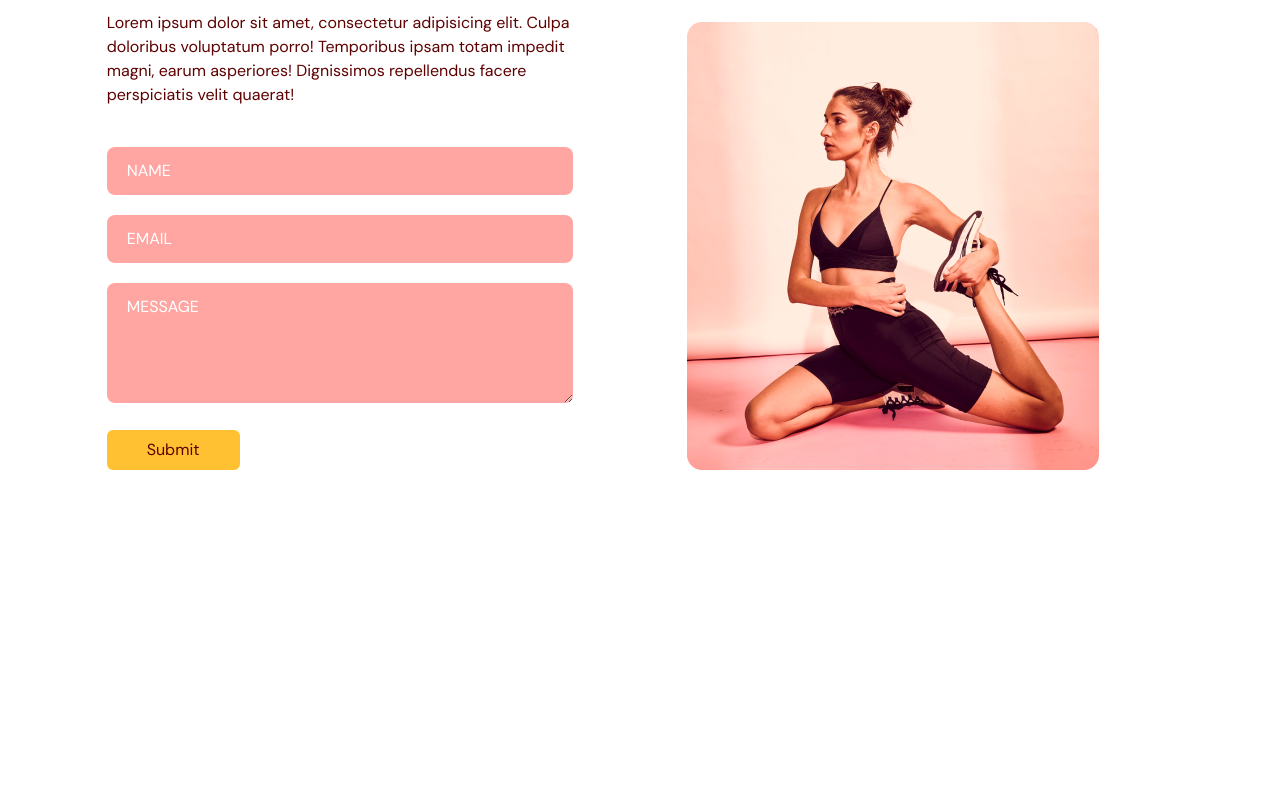
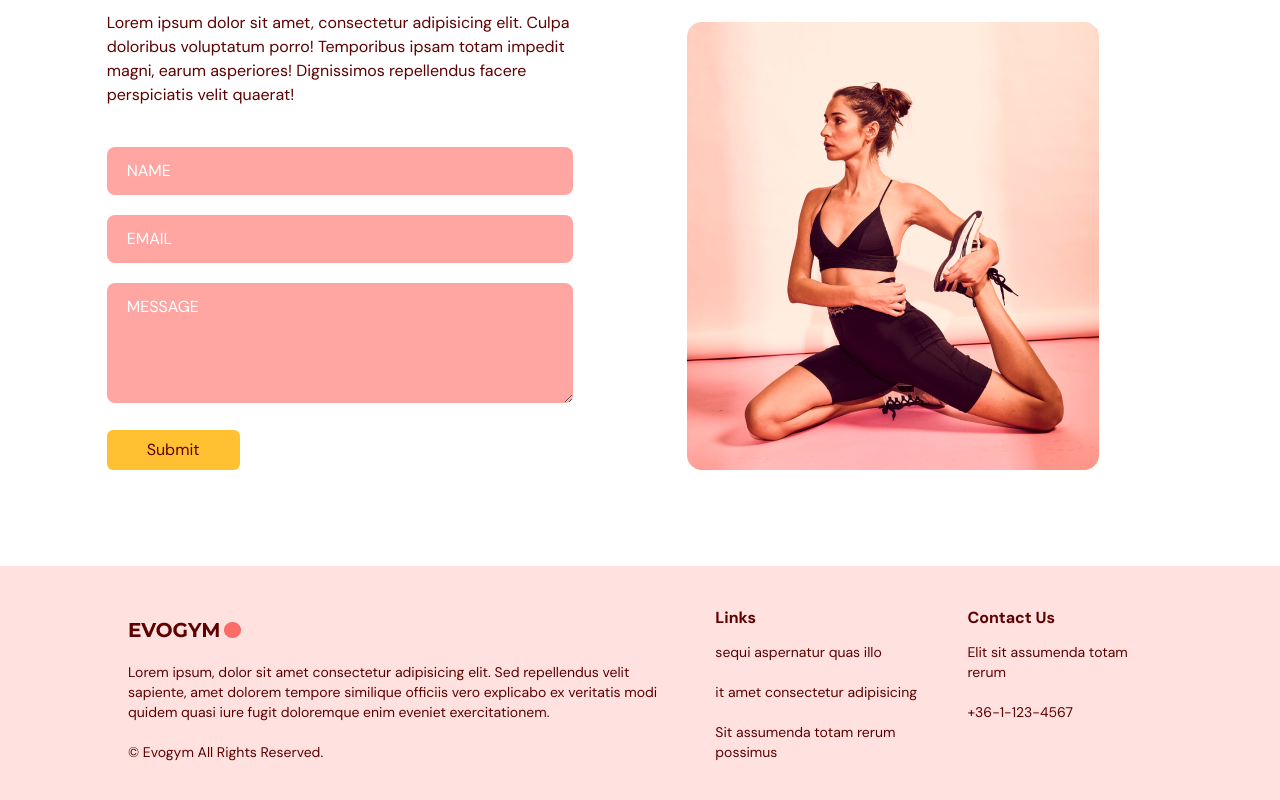
Before and after one commit to gerry9009/ts-react-landingpage, a React (Vite) app: page / in a window 1280 px wide. Shown: the part 3465-4265 px from the top of the page. Before the commit the page ends 4031 px from the top, so only its background shows below. Built offline with nearby package versions, Linux system fonts and the light colour scheme.

Commit message:
Created footer

```diff
--- a/src/App.tsx
+++ b/src/App.tsx
@@ -6,6 +6,7 @@ import Benefits from "./components/benefits";
 import { SelectedPage } from "./shared/types";
 import OurClasses from "./components/ourClasses";
 import Contact from "./components/contact";
+import Footer from "./components/footer";
 
 const App = () => {
   const [selectedPage, setSelectedPage] = useState<SelectedPage>(
@@ -41,6 +42,7 @@ const App = () => {
       <Benefits setSelectedPage={setSelectedPage} />
       <OurClasses setSelectedPage={setSelectedPage} />
       <Contact setSelectedPage={setSelectedPage} />
+      <Footer />
     </div>
   );
 };
--- /dev/null
+++ b/src/components/footer/index.tsx
@@ -0,0 +1,40 @@
+import Logo from "@/assets/Logo.png";
+
+const Footer = () => {
+  return (
+    <footer className="bg-primary-100 ">
+      <div className="mx-auto w-4/5 items-start justify-between gap-x-10 py-2 md:flex md:py-10">
+        <div className="mb-10 mt-3  md:w-7/12">
+          <img src={Logo} alt="logo" className="mb-5" />
+          <p className=" mb-5 text-sm">
+            Lorem ipsum, dolor sit amet consectetur adipisicing elit. Sed
+            repellendus velit sapiente, amet dolorem tempore similique officiis
+            vero explicabo ex veritatis modi quidem quasi iure fugit doloremque
+            enim eveniet exercitationem.
+          </p>
+          <p className="text-sm">© Evogym All Rights Reserved.</p>
+        </div>
+
+        <div className="flex justify-between gap-7">
+          <div>
+            <h4 className="mb-3 font-bold">Links</h4>
+            <ul className="flex flex-col gap-y-2 text-sm md:gap-y-5">
+              <li>sequi aspernatur quas illo</li>
+              <li>it amet consectetur adipisicing</li>
+              <li>Sit assumenda totam rerum possimus</li>
+            </ul>
+          </div>
+          <div>
+            <h4 className="pb-3 font-bold">Contact Us</h4>
+            <ul className="flex flex-col gap-y-2 text-sm md:gap-y-5">
+              <li>Elit sit assumenda totam rerum</li>
+              <li>+36-1-123-4567</li>
+            </ul>
+          </div>
+        </div>
+      </div>
+    </footer>
+  );
+};
+
+export default Footer;
```
